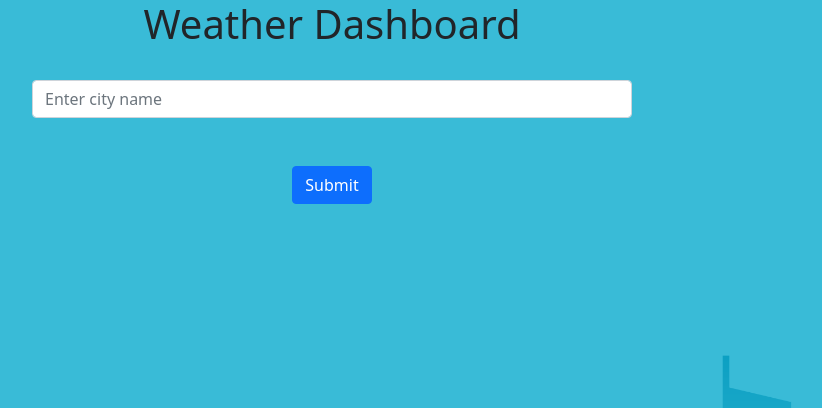
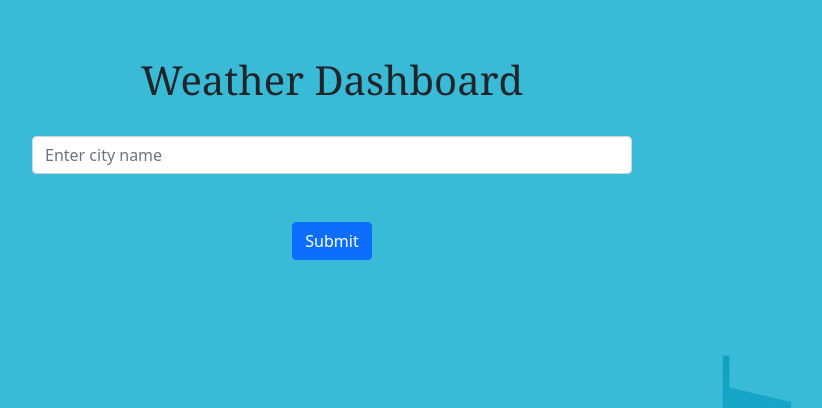
Before and after one commit to yashkr90/Weather_report, a Flask app: page / in a window 1280 px wide. Shown: the top 408 px of the page, without its empty margins (308-1130 px from the left). Run offline with Flask 2, Linux system fonts and the light colour scheme.

Commit message:
home h1 style

```diff
--- a/templates/home.html
+++ b/templates/home.html
@@ -29,7 +29,7 @@
 
     <div class="container">
         <div class="d-flex justify-content-center mb-4">
-    <h1>Weather Dashboard</h1>
+    <h1 style="font-family:'Georgia', serif; margin-top: 5%;">Weather Dashboard</h1>
 </div>
 </div>
 
```
